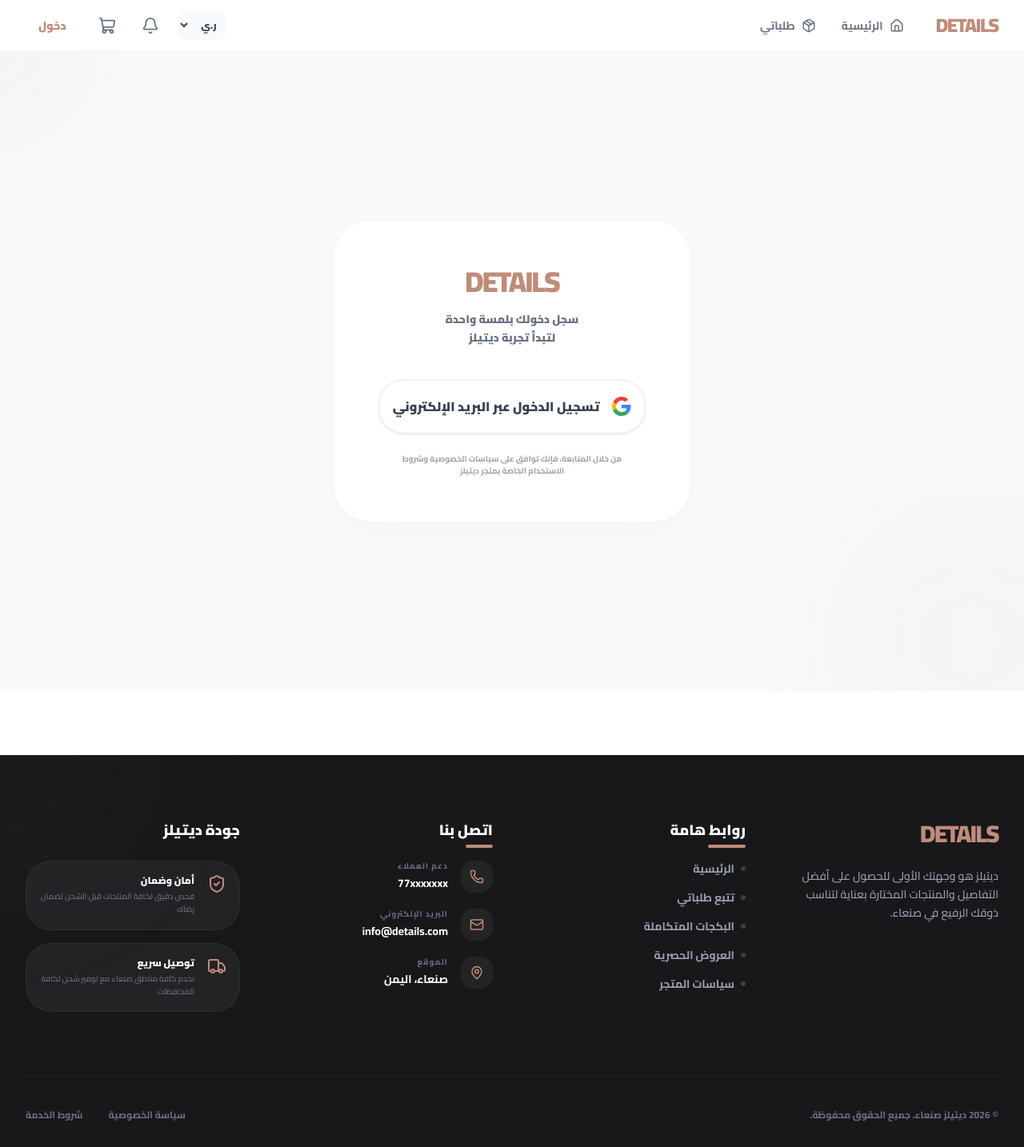
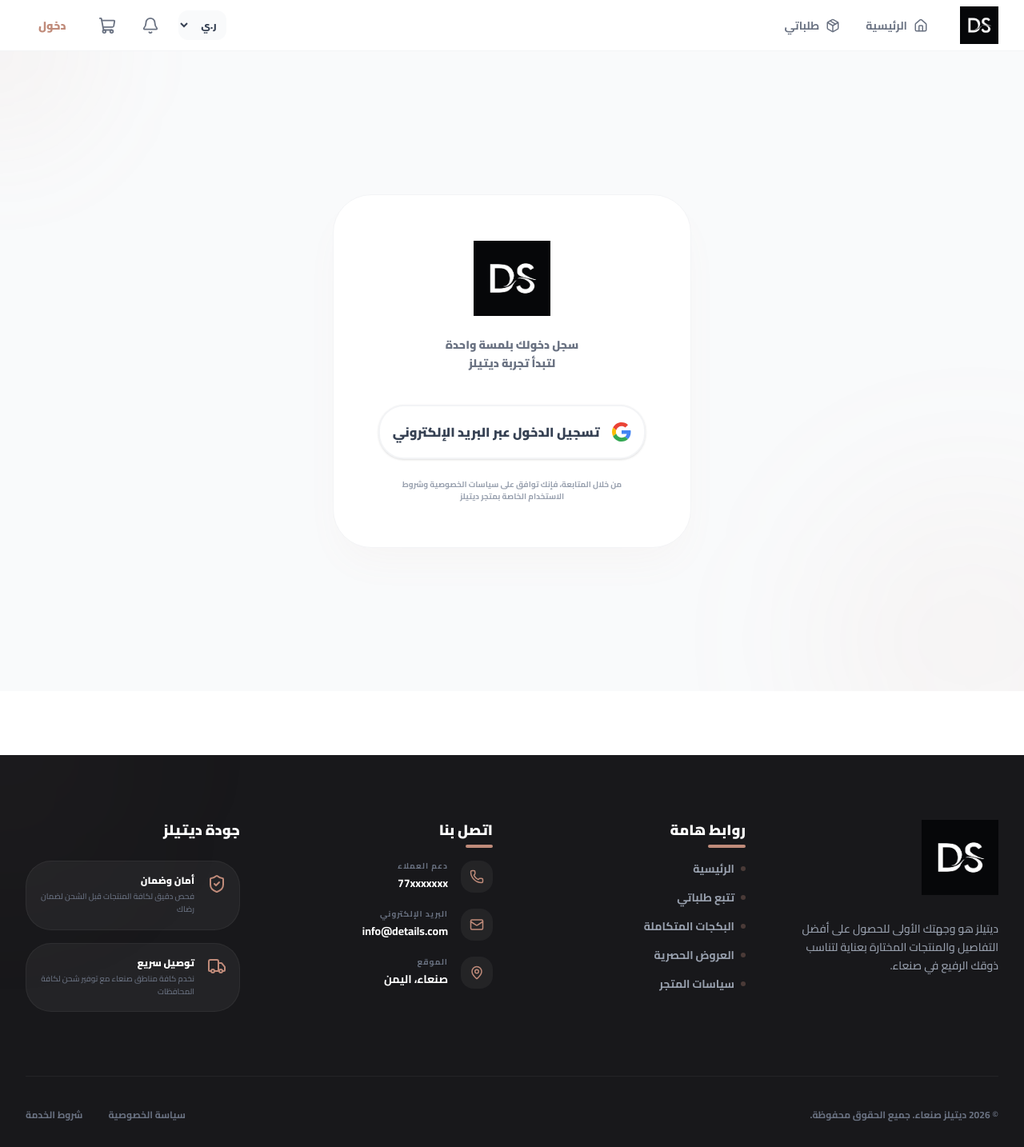
Before and after one commit to heshamsharaf7/details_website, a Next.js app: page /login in a window 1280 px wide. Shown: the whole page at 80% size. Built offline with nearby package versions, Linux system fonts and the light colour scheme; no server answers; the database is empty.

Commit message:
fix: replace text DETAILS with app_logo.jpeg

```diff
--- a/src/app/login/page.tsx
+++ b/src/app/login/page.tsx
@@ -52,13 +52,14 @@
 
         {/* Logo Area */}
         <div className="text-center mb-10 space-y-4">
-          {(settings?.app_logo || settings?.logoUrl) ? (
-            <div className="relative w-20 h-20 mx-auto">
-               <Image src={settings.app_logo || settings.logoUrl || ''} alt={settings.storeName || 'Logo'} fill className="object-contain" />
-            </div>
-          ) : (
-            <h1 className="text-4xl font-black text-primary tracking-tighter uppercase">Details</h1>
-          )}
+          <div className="relative w-24 h-24 mx-auto mb-6">
+             <Image
+               src={settings?.app_logo || settings?.logoUrl || '/app_logo.jpeg'}
+               alt={settings?.storeName || 'Logo'}
+               fill
+               className="object-contain"
+             />
+          </div>
           <p className="text-gray-500 font-black font-cairo text-sm leading-relaxed">
             سجل دخولك بلمسة واحدة <br/> لتبدأ تجربة ديتيلز
           </p>
--- a/src/components/Footer.tsx
+++ b/src/components/Footer.tsx
@@ -11,8 +11,6 @@
 
   if (loading || !settings) return null;
 
-  const logoToUse = settings.app_logo || settings.logoUrl;
-
   return (
     <footer className="bg-zinc-900 text-white pt-20 pb-8 mt-20 relative overflow-hidden">
       <div className="absolute top-0 left-0 w-64 h-64 bg-primary/5 rounded-full blur-[120px] -translate-x-1/2 -translate-y-1/2"></div>
@@ -22,13 +20,14 @@
           {/* Brand & Description */}
           <div className="space-y-6">
             <Link href="/" className="inline-block transform hover:scale-105 transition-transform duration-300">
-               {logoToUse ? (
-                 <div className="relative w-20 h-20 md:w-24 md:h-24">
-                   <Image src={logoToUse} alt={settings.storeName || 'Logo'} fill className="object-contain" />
-                 </div>
-               ) : (
-                 <span className="text-3xl font-black text-primary tracking-tighter uppercase">{settings.storeName || 'DETAILS'}</span>
-               )}
+               <div className="relative w-20 h-20 md:w-24 md:h-24">
+                 <Image
+                   src={settings?.app_logo || settings?.logoUrl || '/app_logo.jpeg'}
+                   alt={settings?.storeName || 'Logo'}
+                   fill
+                   className="object-contain"
+                 />
+               </div>
             </Link>
             <p className="text-gray-400 text-sm leading-relaxed font-medium max-w-sm">
               {settings.storeDescription || 'ديتيلز هو وجهتك الأولى للحصول على أفضل التفاصيل والمنتجات المختارة بعناية لتناسب ذوقك الرفيع في صنعاء.'}
--- a/src/components/Navbar.tsx
+++ b/src/components/Navbar.tsx
@@ -18,20 +18,14 @@
       <div className="max-w-7xl mx-auto h-full flex items-center justify-between">
         <div className="flex items-center gap-4 md:gap-10">
           <Link href="/" className="flex items-center gap-2 group">
-            {(settings?.app_logo || settings?.logoUrl) ? (
             <div className="relative w-10 h-10 md:w-12 md:h-12 overflow-hidden">
               <Image
-                  src={settings.app_logo || settings.logoUrl || ''}
-                  alt={settings.storeName || 'Logo'}
+                src={settings?.app_logo || settings?.logoUrl || '/app_logo.jpeg'}
+                alt={settings?.storeName || 'Logo'}
                 fill
                 className="object-contain"
               />
             </div>
-            ) : (
-              <span className="text-xl md:text-2xl font-black text-primary tracking-tighter group-active:scale-95 transition-transform">
-                {settings?.storeName?.toUpperCase() || 'DETAILS'}
-              </span>
-            )}
           </Link>
 
           <div className="hidden md:flex items-center gap-8 text-sm font-bold text-gray-500">
```
Lines whose indentation alone changed are shown as unchanged.
